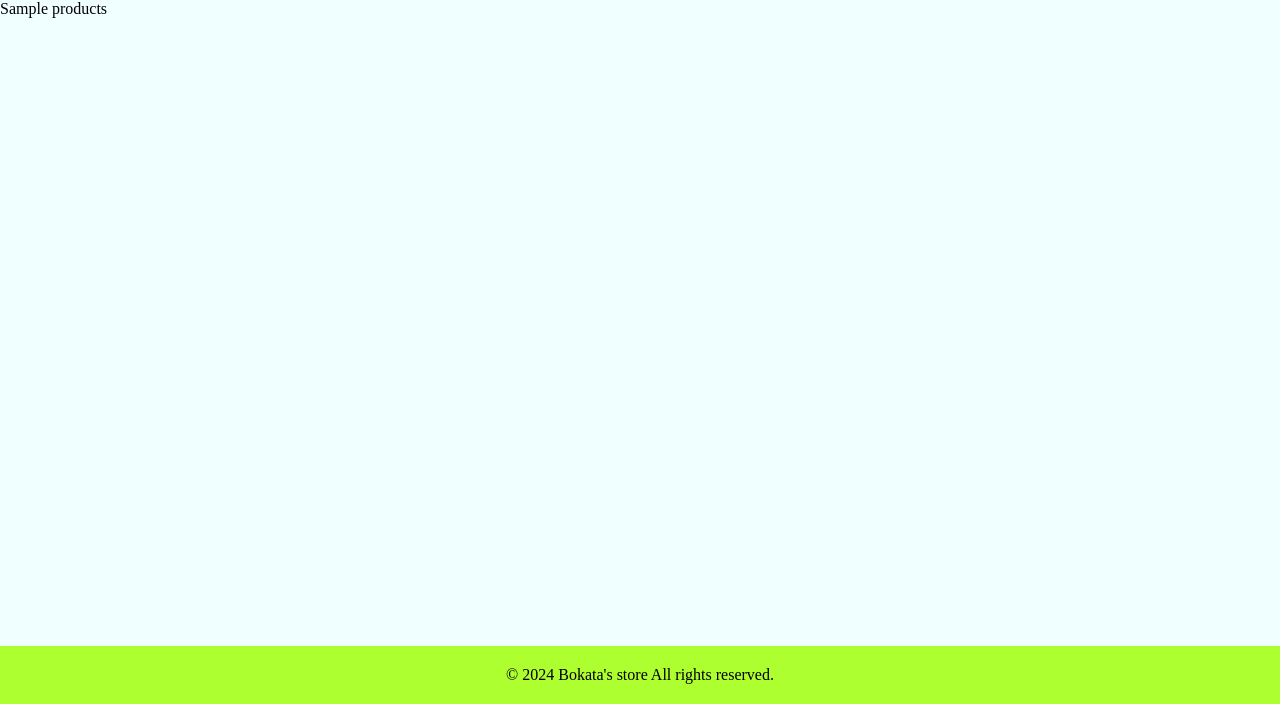
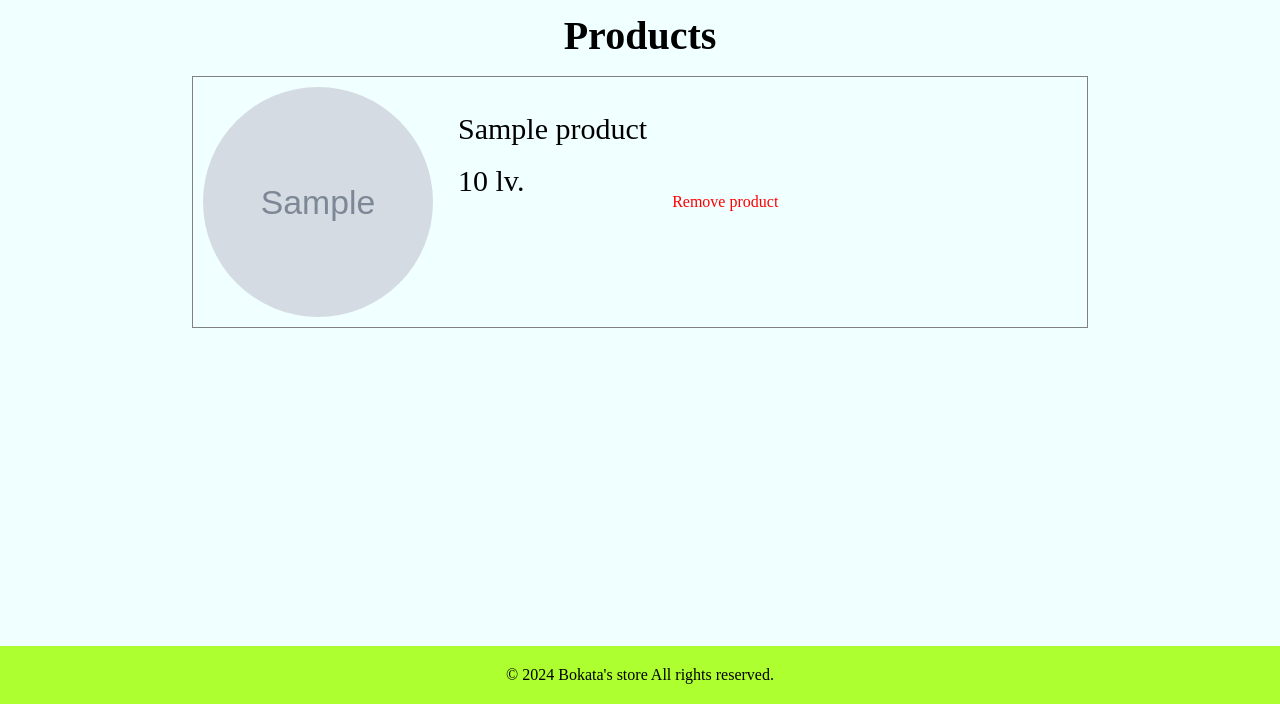
Before and after one commit to SteliyanM/shop, a Django app: template templates/shopping_cart/details.html in a window 1280 px wide. Shown: the part 96-800 px from the top of the page. Run offline with Django 5.2, Linux system fonts and the light colour scheme; the template is opened without the code that fills it: most values are stand-ins (such as "Sample title", 1, 10 or a date in 2020); grey boxes marked "Sample" are stand-in pictures.

Commit message:
Added remove product from shopping cart and design for shopping cart

```diff
--- /dev/null
+++ b/static/css/shopping_cart_products.css
@@ -0,0 +1,51 @@
+.products {
+    display: flex;
+    flex-direction: column;
+}
+
+.products > h1 {
+    text-align: center;
+    margin: 0.3em;
+    font-size: 40px;
+}
+
+.product {
+    padding: 10px;
+    border: 1px solid gray;
+    margin: 0.3em 0em;
+    display: flex;
+    height: fit-content;
+    width: 70vw;
+    align-self: center;
+}
+
+.product > img {
+    height: 230px;
+    width: 230px;
+    border-radius: 50%;
+}
+
+.texts {
+    margin: 1em;
+}
+
+.texts > * {
+    font-size: 30px;
+    padding: 0.3em;
+}
+
+.product > a {
+    text-decoration: none;
+    color: red;
+    height: fit-content;
+    align-self: center;
+    justify-self: end;
+}
+
+@media screen and (max-width: 600px) {
+    .product {
+        flex-direction: column;
+        width: fit-content;
+        justify-content: center;
+    }
+}
--- a/templates/base.html
+++ b/templates/base.html
@@ -33,7 +33,7 @@
             <a class="text" href="{% url 'register-user' %}">Register</a>
 
         {% else %}
-            <a href="{% url 'details-shopping-cart' %}"><img class="img" src="{% static 'images/shopping_cart.png' %}" alt="shopping cart"></a>
+            <a href="{% url 'details-shopping-cart' %}"><img class="img" src="{% static 'images/shopping_cart.png' %}" alt="shopping cart"></a><p>{{ request.user.shoppingcart.products.count }}</p>
             {% if request.user.is_staff %}
                 <a class="text" href="{% url 'create-category' %}">Add Category</a>
                 <a class="text" href="{% url 'create-product' %}">Add Product</a>
--- a/templates/shopping_cart/details.html
+++ b/templates/shopping_cart/details.html
@@ -1,5 +1,34 @@
 {% extends 'base.html' %}
+{% load static %}
+
+{% block styles %}
+    <link rel="stylesheet" href="{% static 'css/shopping_cart_products.css' %}">
+{% endblock %}
 
 {% block content %}
-	{{ products }}
+
+
+    <div class="products">
+        <h1>Products</h1>
+
+        {% for product in products %}
+
+            <div class="product">
+
+                <img src="{{ MEDIA_URL }}{{ product.productpicture_set.first.picture.url }}" alt="{{ product.name }}">
+
+                <div class="texts">
+
+                    <p>{{ product.name }}</p>
+                    <p>{{ product.price }} lv.</p>
+
+                </div>
+
+                <a href="{% url 'remove-product-to-shopping-cart' pk=product.pk %}">Remove product</a>
+
+            </div>
+
+        {% endfor %}
+
+    </div>
 {% endblock %}
```
Also changed, not shown: bokatas_store/orders/models.py (+10 -1 lines), bokatas_store/shopping_cart/urls.py (+6 -3 lines), bokatas_store/orders/migrations/0001_initial.py (deleted).
